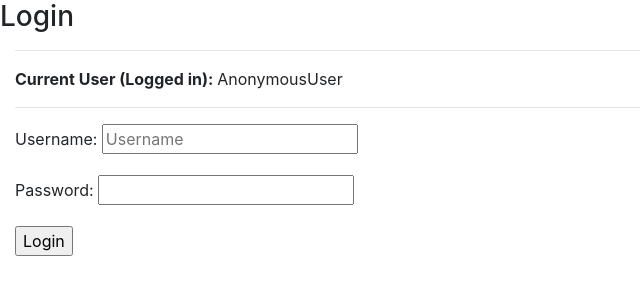
After one commit to oluwatobi1/Shopify-2021, a Django app: page /shop/login in a window 1280 px wide. The commit adds this page. Shown: the top 300 px of the page, without its empty margins (0-640 px from the left). Run offline with Django 3.2, Linux system fonts and the light colour scheme; some libraries are stand-ins or nearby versions.

Commit message:
setup Login functionality

```diff
--- a/api/forms.py
+++ b/api/forms.py
@@ -9,10 +9,12 @@ class ShopForm(forms.ModelForm):
         model = Shop
         fields = ["photo", "name", "description", "price", "tags"]
 
+# TOdo work on form Validation hint password field
+
 
 class SignUpForm(UserCreationForm):
     email = forms.EmailField(max_length=30, help_text='Required. Inform a valid email address.')
 
     class Meta:
         model = User
-        fields = ['username', 'password1', 'password2', 'email']
+        fields = ['username', 'email']
--- a/api/templates/api/Gallery.html
+++ b/api/templates/api/Gallery.html
@@ -8,6 +8,11 @@
     <h3> Gallery</h3>
 
   <h1>Images</h1>
+
+
+<hr>
+<strong>Current User (Logged in): </strong>{{request.user}}
+<hr>
 
 
 <ul>
--- a/api/templates/api/index.html
+++ b/api/templates/api/index.html
@@ -10,6 +10,11 @@
 {#    TODO remove old form #}
 {#    TODO adding multiple images /shubhamc_007/pen/zNJWPM#}
 {#    https://codepen.io #}
+
+
+<hr>
+<strong>Current User (Logged in): </strong>{{request.user}}
+<hr>
 
   <form method="post" enctype="multipart/form-data">
         <label>Name</label>
--- /dev/null
+++ b/api/templates/api/login_form.html
@@ -0,0 +1,40 @@
+<!DOCTYPE html>
+<html>
+  <head>
+    <meta charset="utf-8">
+    <title>Signup</title>
+            <link rel="stylesheet" href="https://stackpath.bootstrapcdn.com/bootstrap/4.3.1/css/bootstrap.min.css" integrity="sha384-ggOyR0iXCbMQv3Xipma34MD+dH/1fQ784/j6cY/iJTQUOhcWr7x9JvoRxT2MZw1T" crossorigin="anonymous">
+  </head>
+  <body>
+    <h3> Login </h3>
+
+<div class="container-fluid">
+
+<hr>
+<strong>Current User (Logged in): </strong>{{request.user}}
+<hr>
+
+<form method="post">
+  {% csrf_token %}
+<p><label for="username"> Username: </label>
+  <input id="username" type="text" name="username" placeholder="Username">
+</p>
+<p><label for="password"> Password: </label>
+  <input id="password"type="password" name="password">
+</p>
+<p>
+  <input type="submit" value="Login">
+</p>
+</form>
+{% if form.errors %}
+<p>
+Error: Confirm details.
+{{form.errors}}
+</p>
+{% endif %}
+</div>
+
+
+
+  </body>
+</html>
--- a/api/urls.py
+++ b/api/urls.py
@@ -3,12 +3,14 @@
 
 
 """
+
 from django.urls import path
-from .views import ShopFormView, ShopGalleryView, SignUpFormView
-
+from .views import ShopFormView, ShopGalleryView, SignUpFormView, LoginView
 
 urlpatterns = [
     path('', ShopFormView.as_view(), name='upload_url'),
     path('gallery', ShopGalleryView.as_view(), name='gallery_url'),
-    path('signup', SignUpFormView.as_view(), name='signup_url')
+    path('signup', SignUpFormView.as_view(), name='signup_url'),
+    path('login', LoginView.as_view(), name='login'),
+
 ]
--- a/api/views.py
+++ b/api/views.py
@@ -73,3 +73,20 @@ class SignUpFormView(View):
         else:
             print(form.errors)
             return HttpResponse("Form Error")
+
+
+class LoginView(View):
+    template_name = "api/login_form.html"
+
+    def get(self, request, *args,**kwargs):
+        return render(request, self.template_name)
+
+    def post(self, request, *args, **kwargs):
+        username = request.POST['username']
+        password = request.POST['password']
+        user = authenticate(username=username, password=password)
+        if user is not None:
+            login(request, user)
+            return HttpResponseRedirect('/shop/gallery')
+        else:
+            return HttpResponse("Form Error")
--- a/shopify/settings.py
+++ b/shopify/settings.py
@@ -119,3 +119,5 @@ USE_TZ = True
 # https://docs.djangoproject.com/en/3.1/howto/static-files/
 
 STATIC_URL = '/static/'
+
+LOGIN_REDIRECT_URL = 'gallery'
```
Also changed, not shown: api/templates/api/base.html (added, +44 -0 lines), db.sqlite3.
